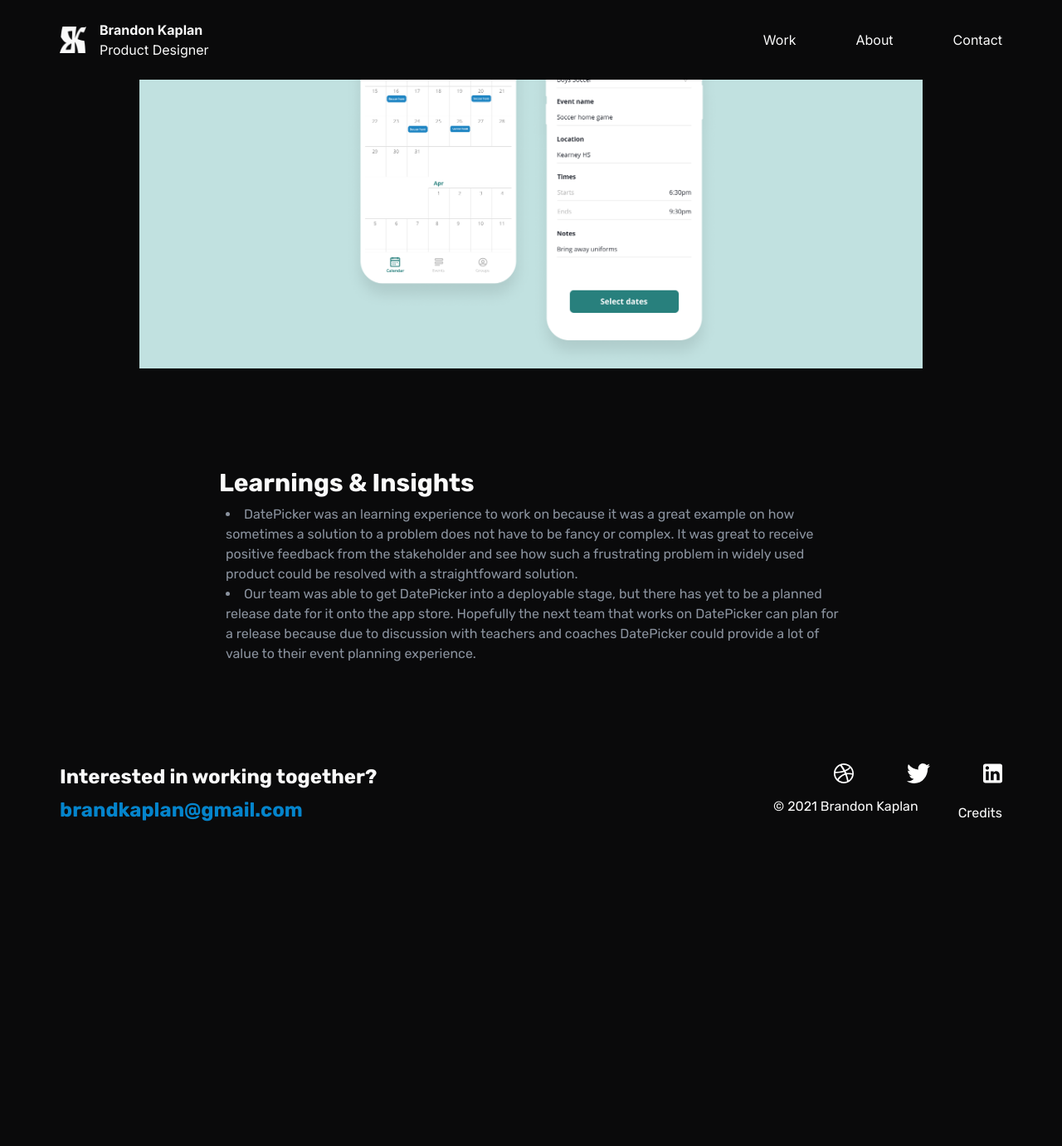
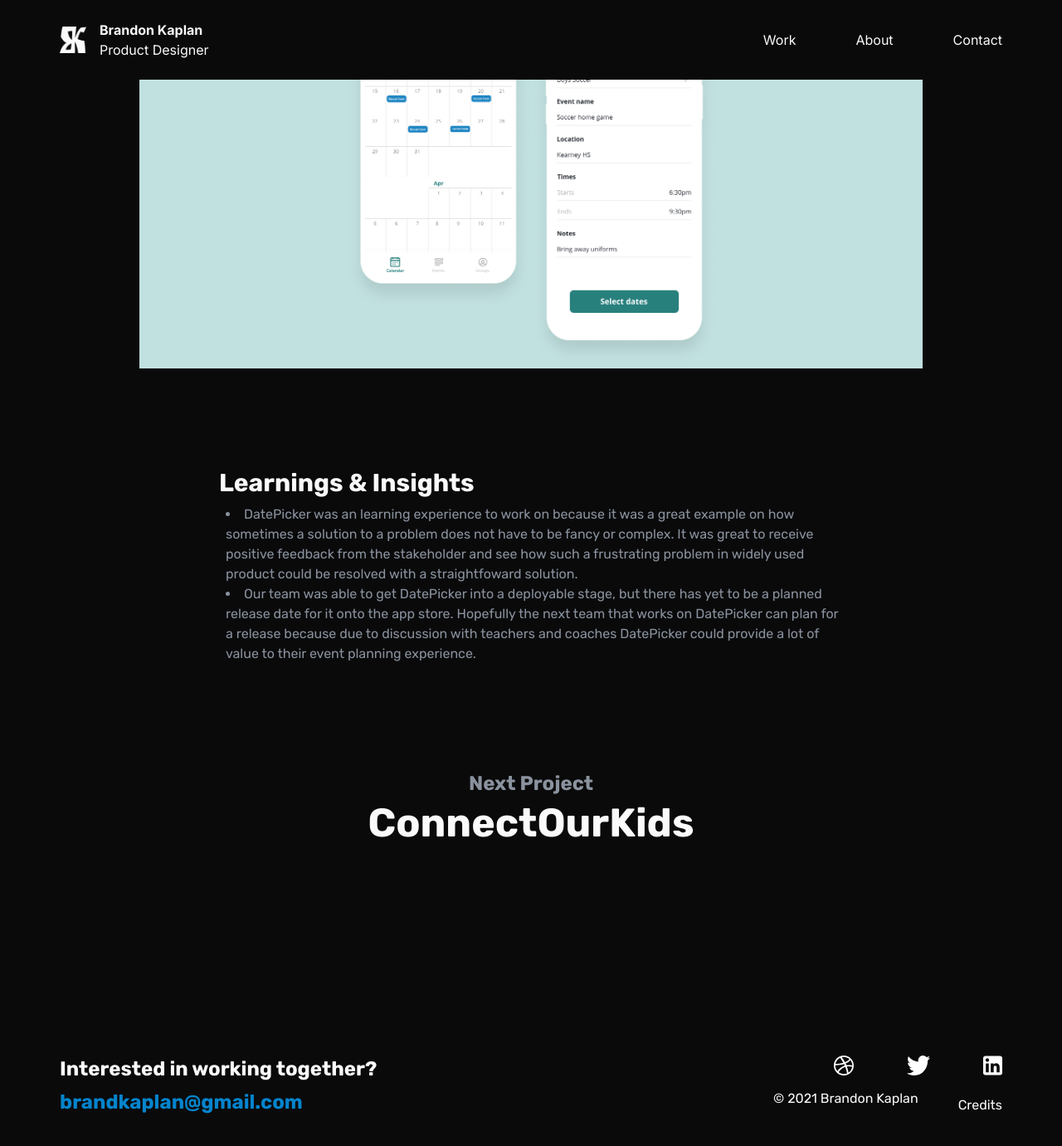
Before and after one commit to brandkap/brandkap.github.io, a Jekyll site: the page built from work/date-picker.md, in a window 1280 px wide and 1400 px high, scrolled down 7179 px. Shown: the top 1381 px of the window at 83% size. Built offline with Jekyll 4.4.1, drawn with Linux system fonts in a browser that asks for light colours; before the commit the page ends 8227 px from its top, so only the background shows below that.

Commit message:
Add next project at the end of case studies

```diff
--- a/_layouts/case-study.html
+++ b/_layouts/case-study.html
@@ -30,6 +30,15 @@
       </div>
     {% endif %}
     </div>
+
     {{ content }}
+
+    <div class="col-span-12 text-center font-bold my-32">
+      {%- assign next_project = site.pages | where: "path", page.next_project | first -%}
+      <a href="{{ next_project.url }}" class="hover:no-underline">
+        <p class="text-gray text-2xl">Next Project</p>
+        <p class="text-white text-5xl">{{ next_project.title | escape }}</p>
+      </a>
+    </div>
   </div>
 </main>
--- a/assets/css/styles.css
+++ b/assets/css/styles.css
@@ -860,9 +860,18 @@
   color: rgba(250, 250, 250, var(--tw-text-opacity));
 }
 
+.text-gray {
+  --tw-text-opacity: 1;
+  color: rgba(138, 146, 158, var(--tw-text-opacity));
+}
+
 .text-blue {
   --tw-text-opacity: 1;
   color: rgba(4, 132, 204, var(--tw-text-opacity));
+}
+
+.hover\:no-underline:hover {
+  text-decoration: none;
 }
 
 .w-8 {
```
Also changed, not shown: work/connect-our-kids.md (+1 -0 lines), work/date-picker.md (+1 -0 lines), work/visual-cognition-lab.md (+1 -0 lines).
